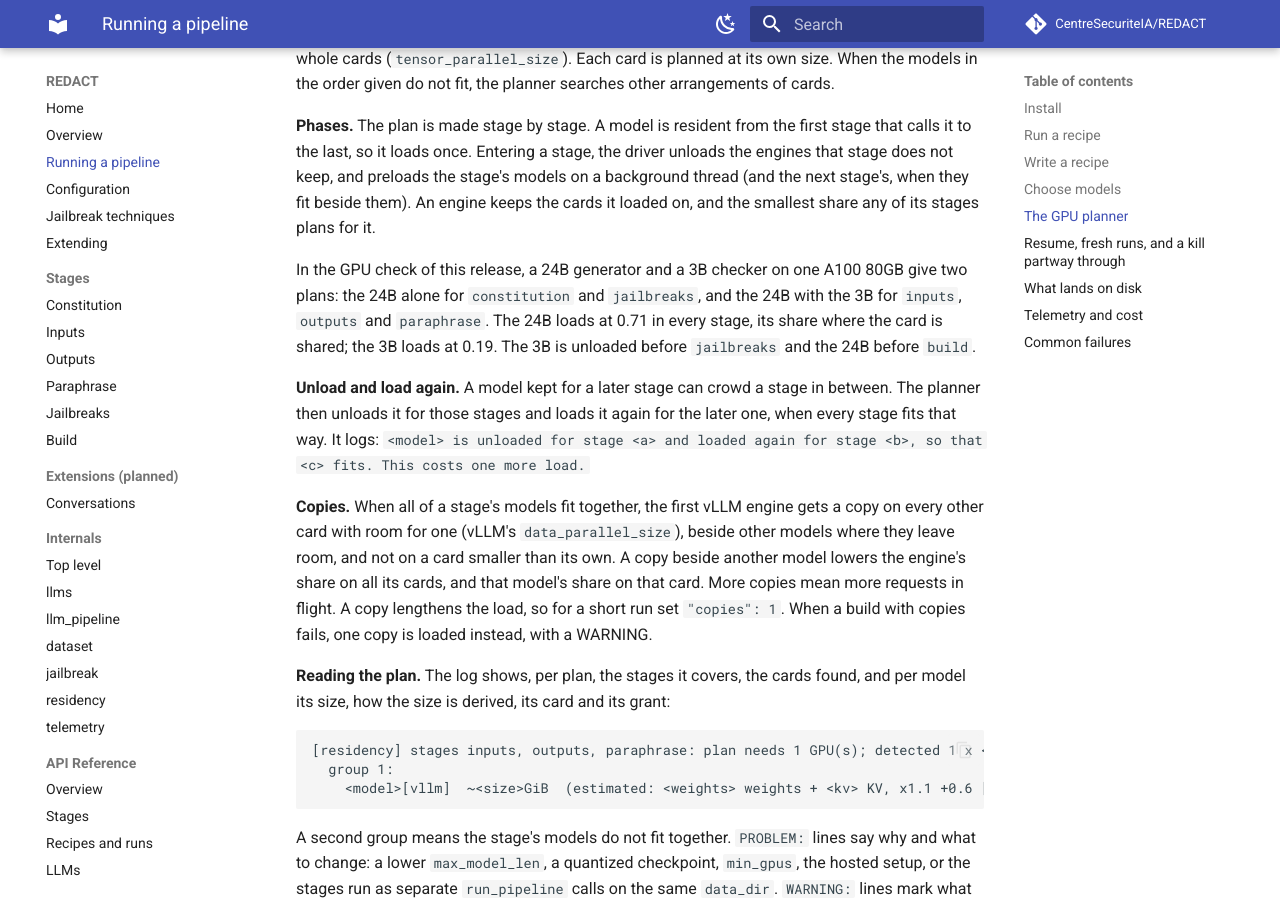
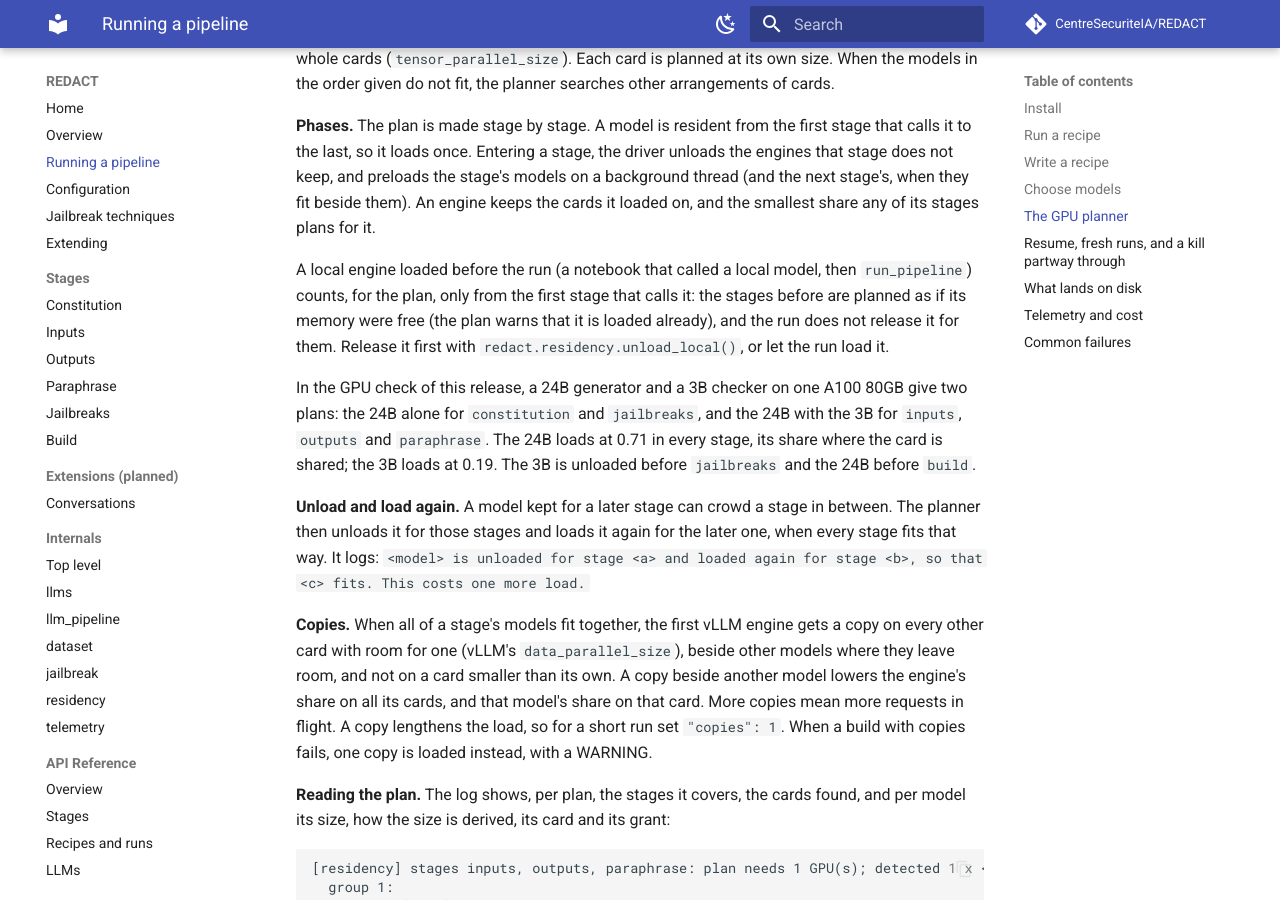
Before and after one commit to CentreSecuriteIA/REDACT, an MkDocs documentation site: the page built from docs/running.md, in a window 1280 px wide and 900 px high, scrolled down 5847 px. Built offline with MkDocs 1.6.1 and Material for MkDocs 9.7.7, drawn with Linux system fonts in a browser that asks for light colours; comment, search, counter and statistics services are not loaded.

Commit message:
Say in running.md that an engine loaded before the run is planned late
A local engine a notebook loaded before run_pipeline counts, for the plan,
only from the first stage that calls it: the stages before are planned as
if its memory were free (the plan warns it is loaded already), and the run
does not release it for them. The GPU planner section now says so and how
to avoid it. The fix itself waits for a GPU-tested change (the
pipeline_residency review's should-fix 4; fix-llm's shared-docs note).

Co-Authored-By: Claude Opus 5.5 <noreply@anthropic.com>

```diff
--- a/docs/running.md
+++ b/docs/running.md
@@ -268,6 +268,13 @@ the driver unloads the engines that stage does not keep, and preloads the
 stage's models on a background thread (and the next stage's, when they fit
 beside them). An engine keeps the cards it loaded on, and the smallest share
 any of its stages plans for it.
+
+A local engine loaded before the run (a notebook that called a local model,
+then `run_pipeline`) counts, for the plan, only from the first stage that
+calls it: the stages before are planned as if its memory were free (the plan
+warns that it is loaded already), and the run does not release it for them.
+Release it first with `redact.residency.unload_local()`, or let the run load
+it.
 
 In the GPU check of this release, a 24B generator and a 3B checker on one
 A100 80GB give two plans: the 24B alone for `constitution` and `jailbreaks`,
```
